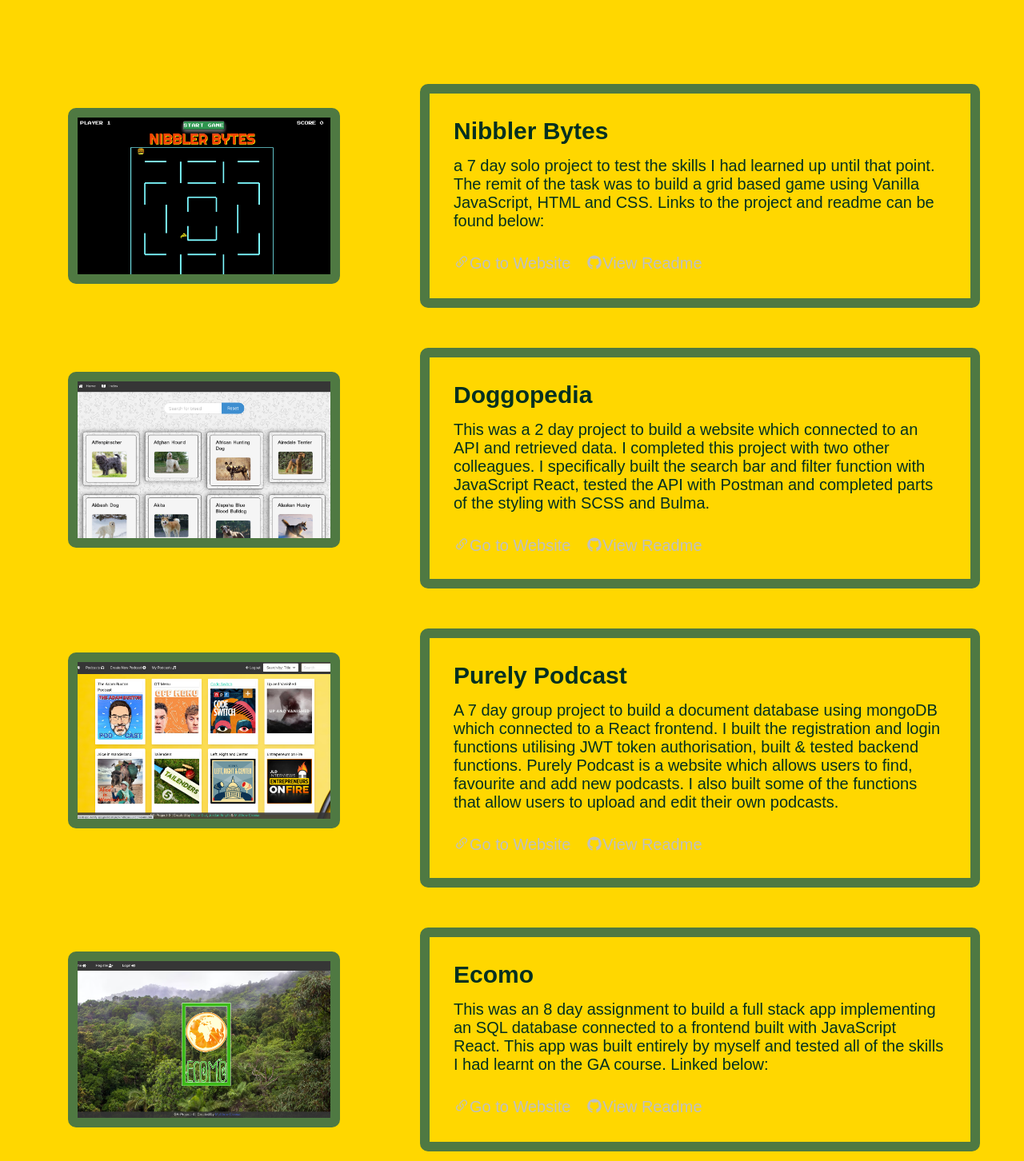
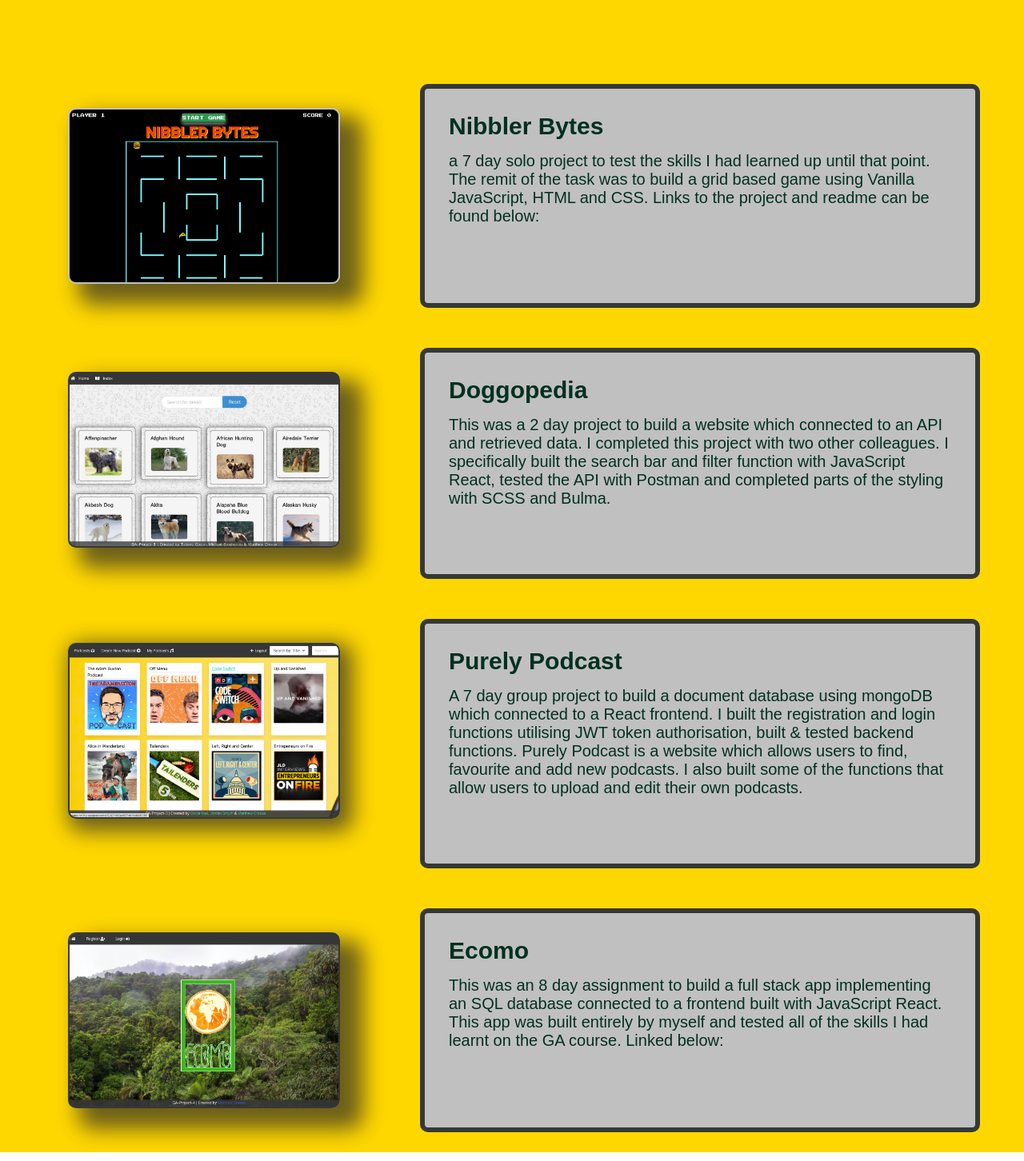
Before and after one commit to BeltonJohn/Portfolio-matt, a React (Create React App) app: page /projects in a window 1280 px wide. Shown: the part 178-1630 px from the top of the page at 80% size. Built offline with nearby package versions, Linux system fonts and the light colour scheme; a web font is replaced by a local one.

Commit message:
background changed

```diff
--- a/src/components/Sidebar.js
+++ b/src/components/Sidebar.js
@@ -30,7 +30,7 @@ function Sidebar() {
               return (
                 <li key={index} className={item.cName} id='navbar-items'>
                   <Link to={item.path}>
-                    {item.icon}
+                    <div id='sidebar-icon'>{item.icon}</div>
                     <span>{item.title}</span>
                   </Link>
                 </li>
--- a/src/styles/about.scss
+++ b/src/styles/about.scss
@@ -12,13 +12,13 @@
   max-width: 550px;
   min-height: fit-content;
   max-height: fit-content;
-
+  background-color: #C0C0C0;
   font-size: 20px;
-  margin-top: 4.5%;
+  margin: 4.5%;
   border: 6px solid #353935;
   color: #353935;
   border-radius: 10px;
-  padding: 12px
+  padding: 16px
 
 }
 #tree {
@@ -42,7 +42,9 @@
       #tree {
         display: none;
       }
-
+      #about-section h2 {
+        margin-left: 10px
+      }
       #about-section p {
         font-size: 16px;
         margin: 10px
--- a/src/styles/projects.scss
+++ b/src/styles/projects.scss
@@ -28,8 +28,9 @@
   background-size: cover;
   border-radius: 3px;
   margin: 30px;
-  border: 12px solid #4F7942;
+border: 2px solid #C0C0C0;
     border-radius: 10px;
+    box-shadow: 21px 18px 27px 8px rgba(38, 38, 38, 0.68)
 }
 
 #doggopedia {
@@ -39,8 +40,9 @@
   background-size: cover;
   border-radius: 3px;
   margin: 30px;
-  border: 12px solid #4F7942;
+border: 2px solid #353935;
     border-radius: 10px;
+box-shadow: 21px 18px 27px 8px rgba(38, 38, 38, 0.68)
 
 }
 
@@ -52,8 +54,9 @@
   background-position: 45%;
   border-radius: 3px;
   margin: 30px;
-  border: 12px solid #4F7942;
+border: 2px solid #353935;
     border-radius: 10px;
+    box-shadow: 8px 8px 27px 8px rgba(38, 38, 38, 0.68)
 
 }
 
@@ -65,8 +68,9 @@
   background-position: 35%;
   border-radius: 3px;
   margin: 30px;
-  border: 12px solid #4F7942;
+border: 2px solid #353935;
   border-radius: 10px;
+box-shadow: 21px 18px 27px 8px rgba(38, 38, 38, 0.68)
 
 }
 .project-titles {
@@ -92,7 +96,8 @@
   max-width: 700px;
   padding: 30px;
   margin-left: 70px;
-  border: 12px solid #4F7942;
+  border: 6px solid #353935;
+  background-color: #C0C0C0;
   border-radius: 10px;
   color: #023020;
 
--- a/src/styles/sidebar.scss
+++ b/src/styles/sidebar.scss
@@ -28,6 +28,11 @@
   z-index: 50;
   opacity: 0.9;
 }
+@media only screen and (max-width: 800px) {
+  .nav-menu {
+    width: 170px
+  }
+}
 
 .nav-menu.active {
   left:0;
@@ -56,6 +61,13 @@
   padding: 01 16px;
   border-radius: 4px
 }
+ @media only screen and (max-height: 400px) {
+  .nav-text  {
+    font-size: 18px;
+    padding: none
+
+  }
+ }
 
 // .nav-text a:hover {
 //   background-color: green;
@@ -78,3 +90,12 @@ nav-menu-items {
 span {
   margin-left: 16px
 }
+path {
+  color: #C0C0C0;
+  margin-top: 20px;
+}
+.navbar-items {
+  display: flex;
+  align-items: center;
+  justify-content: center;
+}
```
